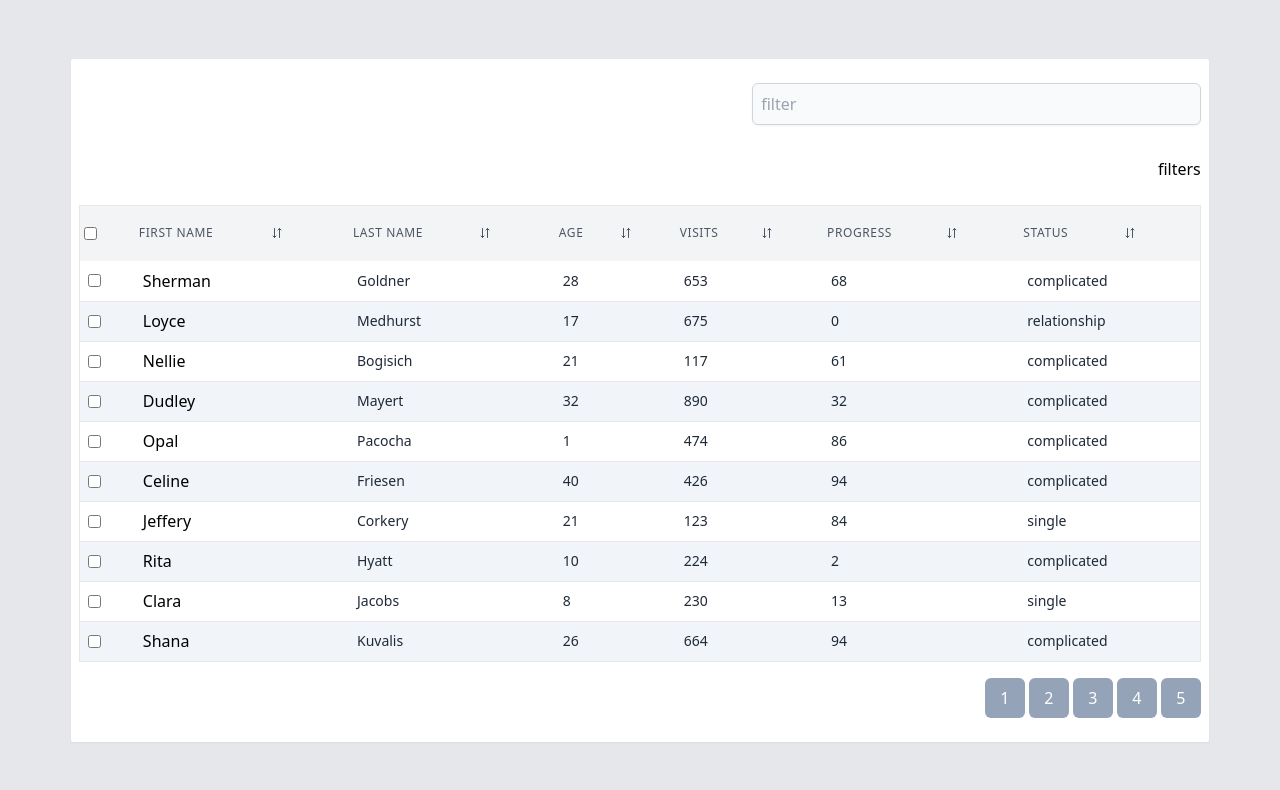
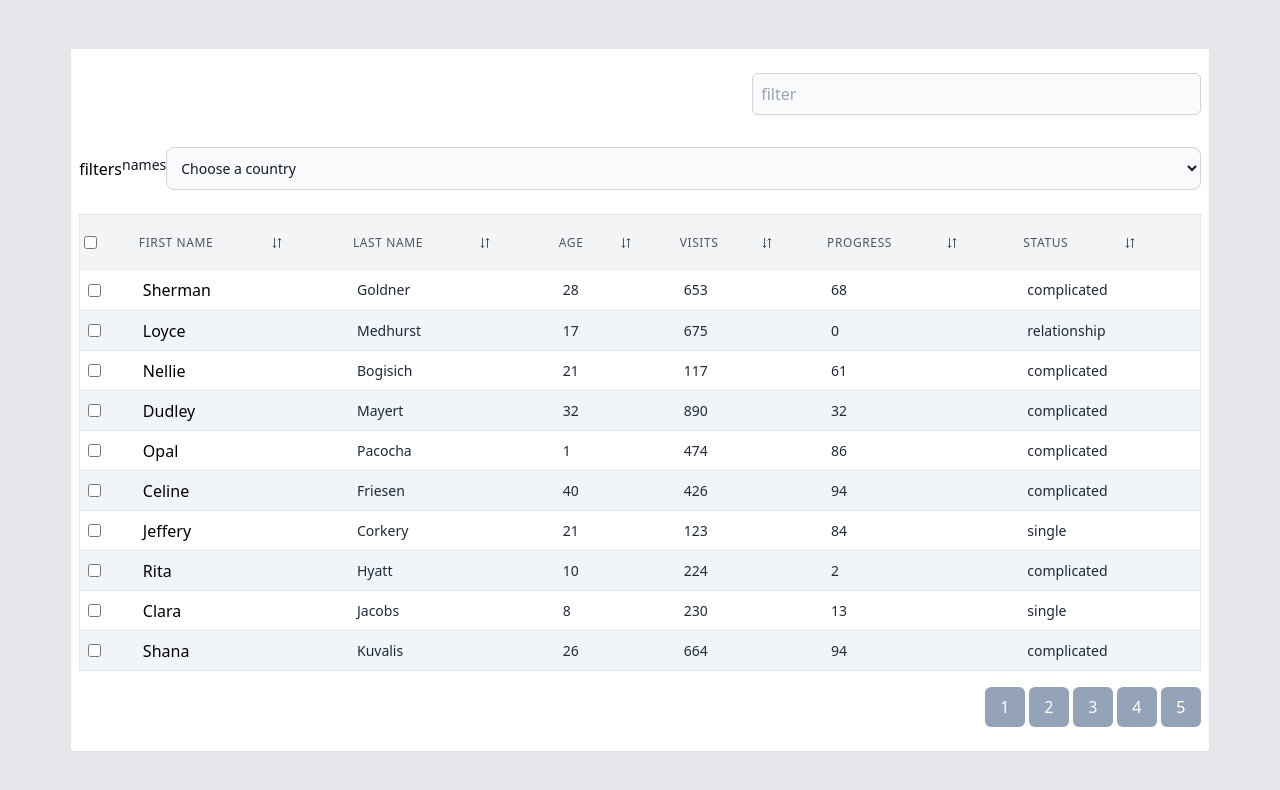
Before and after one commit to Remael99/react-table, a Next.js app: page / in a window 1280 px wide. Shown: the top 790 px of the page. Built offline with nearby package versions, Linux system fonts and the light colour scheme.

Commit message:
todo: add filter input

```diff
--- /dev/null
+++ b/components/select.tsx
@@ -0,0 +1,25 @@
+import React from "react";
+
+type SelectProps = {
+  label: string;
+  options: String[];
+};
+
+export default function Select({ label, options }: SelectProps) {
+  return (
+    <>
+      <label className="block mb-2 text-sm font-medium text-gray-900 dark:text-gray-400">
+        {label}
+      </label>
+      <select className="bg-gray-50 border border-gray-300 text-gray-900 text-sm rounded-lg focus:ring-blue-500 focus:border-blue-500 block w-full p-2.5 dark:bg-gray-700 dark:border-gray-600 dark:placeholder-gray-400 dark:text-white dark:focus:ring-blue-500 dark:focus:border-blue-500">
+        {options.map(() => {
+          return (
+            <>
+              <option selected>Choose a country</option>
+            </>
+          );
+        })}
+      </select>
+    </>
+  );
+}
--- a/components/table.tsx
+++ b/components/table.tsx
@@ -1,6 +1,7 @@
 import React, { useState } from "react";
 import { makeData, Person } from "../utils/make_data";
 import { TbArrowsDownUp } from "react-icons/tb";
+import Select from "./select";
 
 type Header = {
   header: string;
@@ -103,6 +104,7 @@ export default function Table() {
       </div>
       <div className=" flex items-center justify-end row-span-1   py-4 mb-2">
         <p>filters </p>
+        <Select options={["michael"]} label={"names"} />
       </div>
       <div className=" overflow-y-auto row-span-4 w-full  h-[fit-content]  ">
         <table className=" table-auto border   w-full    ">
```
